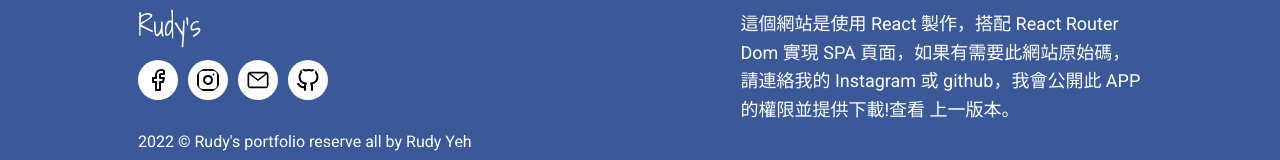
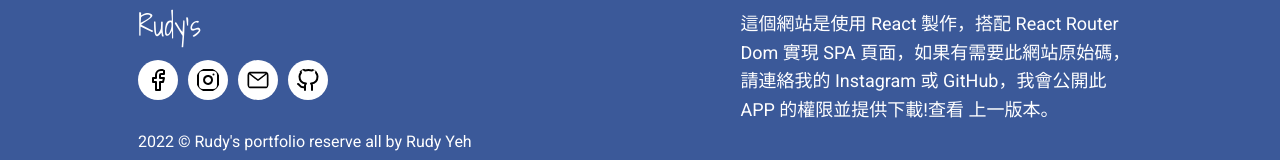
Before and after one commit to rudy0628/portfolio-v2, a React (Create React App) app: page /contact in a window 1280 px wide. Shown: the part 877-1037 px from the top of the page. Built offline with nearby package versions, Linux system fonts and the light colour scheme; some icons are missing.

Commit message:
Fixed uppercase

```diff
--- a/src/components/contact/footer/Footer.js
+++ b/src/components/contact/footer/Footer.js
@@ -88,7 +88,7 @@ const Footer = () => {
 							rel="noreferrer"
 							className={classes['footer__description--link']}
 						>
-							github
+							GitHub
 						</a>
 						，我會公開此 APP 的權限並提供下載!查看{' '}
 						<a
```
